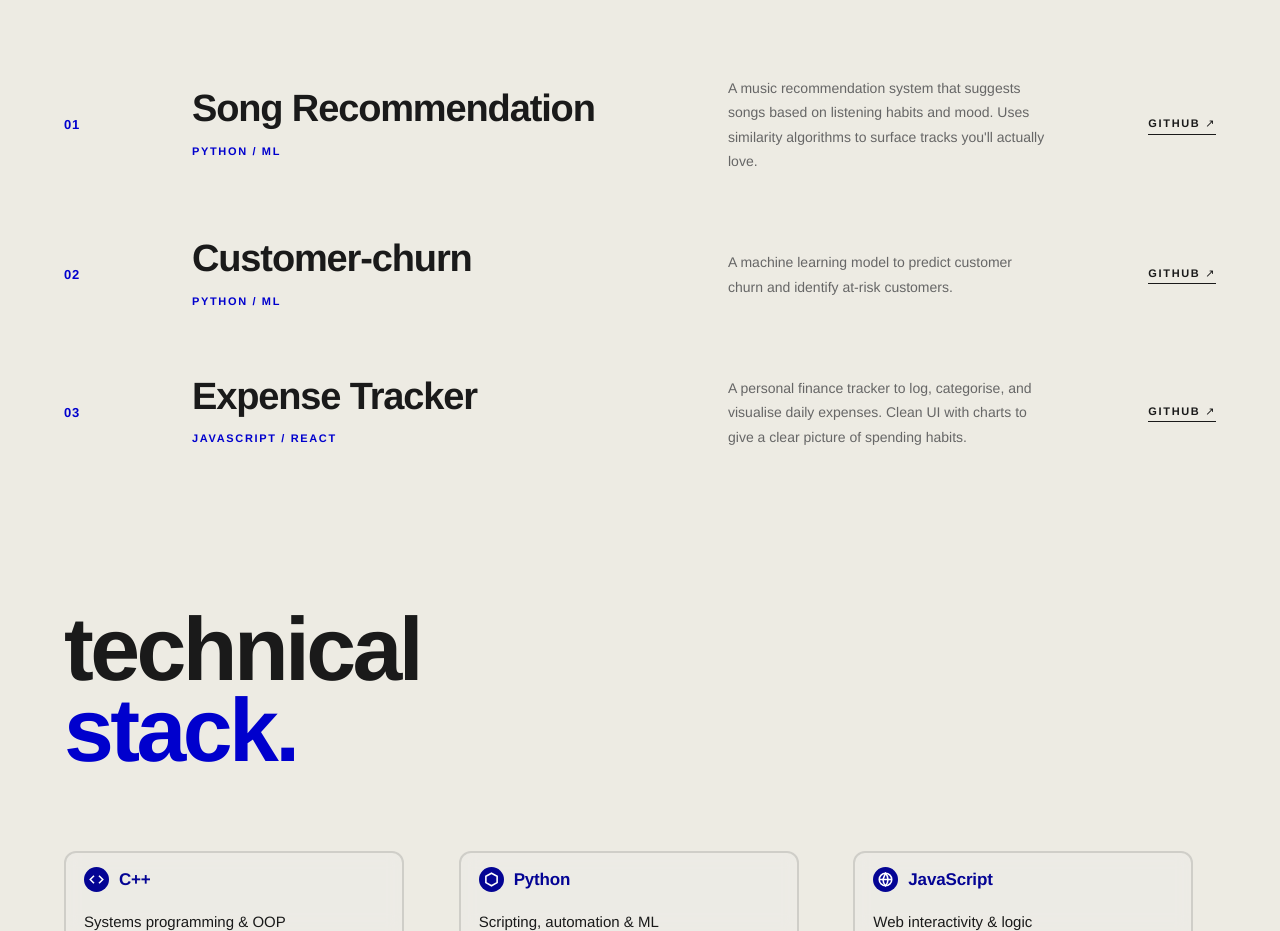
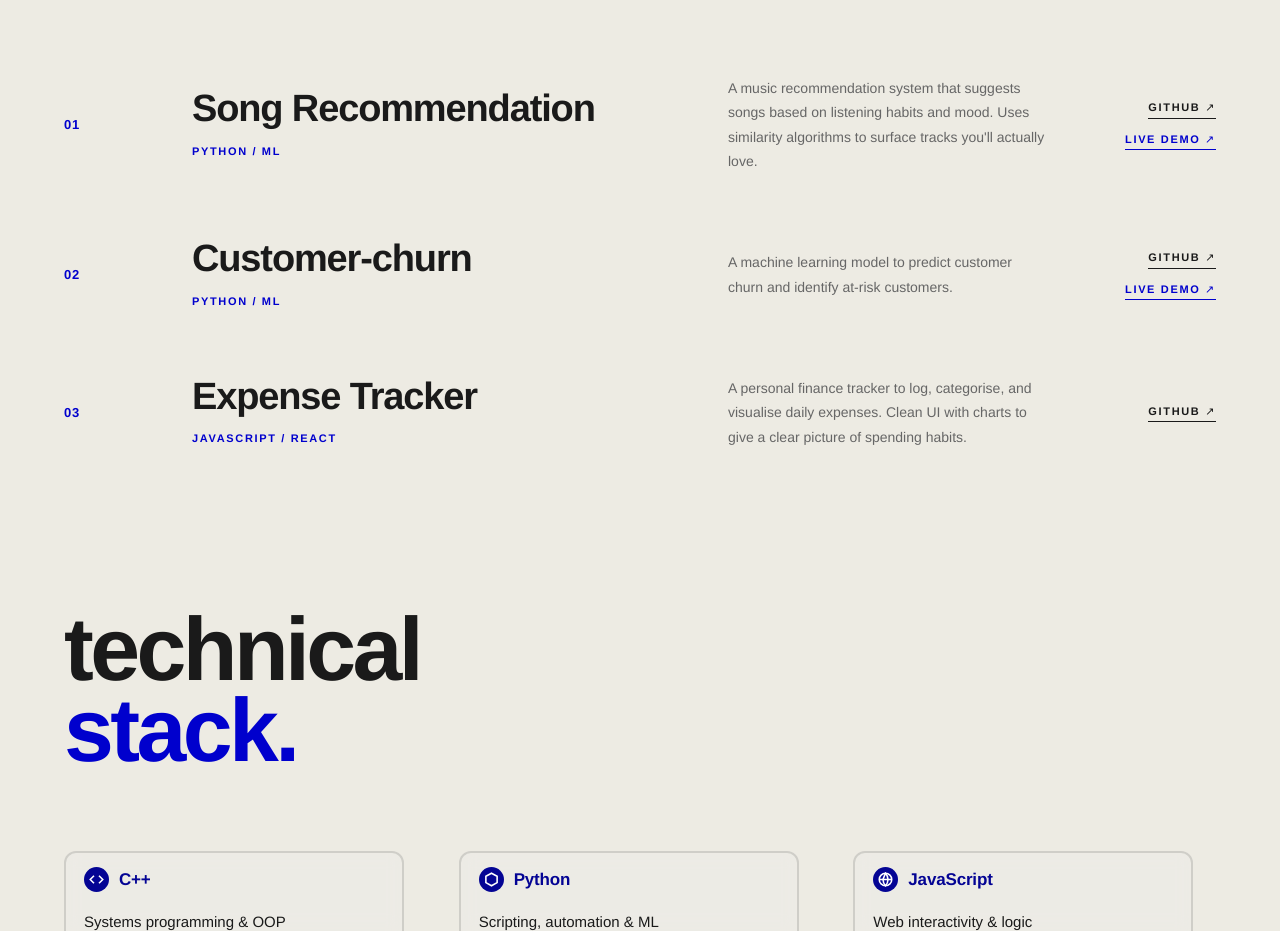
Before and after one commit to Saish-3/Portfolio, a React (Vite) app: page / in a window 1280 px wide. Shown: the part 2100-3031 px from the top of the page. Built offline with nearby package versions, Linux system fonts and the light colour scheme.

Commit message:
feat: add live demo links for first two projects

```diff
--- a/src/portfolio.jsx
+++ b/src/portfolio.jsx
@@ -274,7 +274,7 @@ const projects = [
     tech: "Python / ML",
     desc: "A music recommendation system that suggests songs based on listening habits and mood. Uses similarity algorithms to surface tracks you'll actually love.",
     github: "https://github.com/Saish-3/Song-recommendation",
-    live: null,
+    live: "https://payit-mu.vercel.app/",
   },
   {
     num: "02",
@@ -282,7 +282,7 @@ const projects = [
     tech: "Python / ML",
     desc: "A machine learning model to predict customer churn and identify at-risk customers.",
     github: "https://github.com/Saish-3/Customer-churn",
-    live: null,
+    live: "https://sgpa-sigma.vercel.app/",
   },
   {
     num: "03",
```
